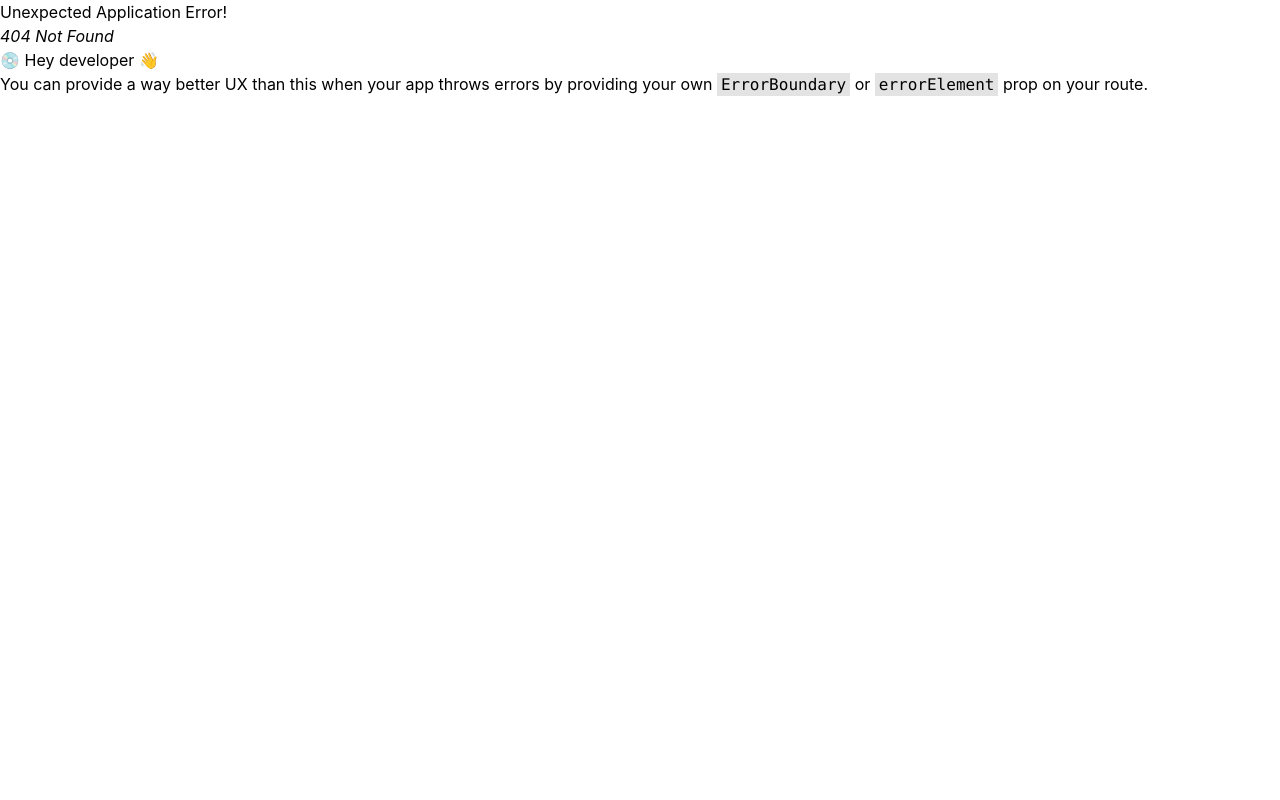
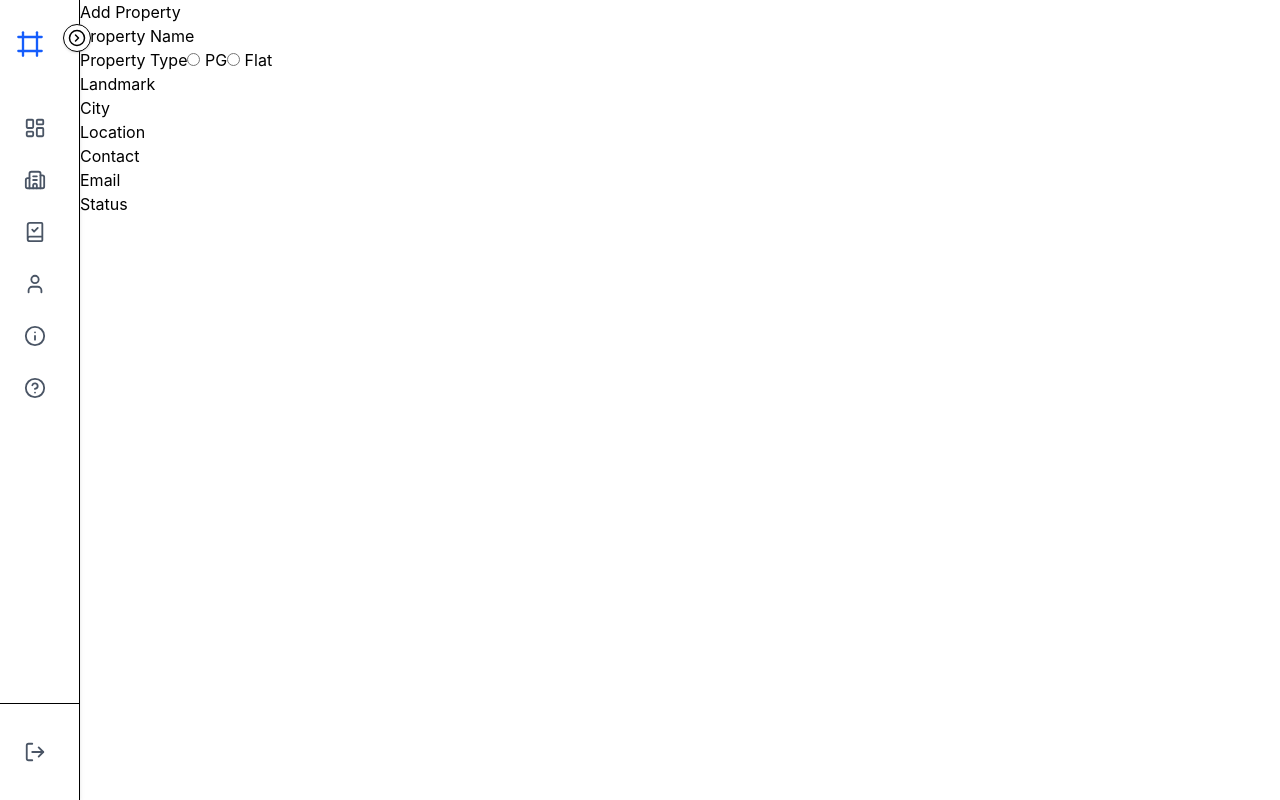
Before and after one commit to Dhananjay137/PG_Finder_Frontend, a React app: page /owner/addProperty in a window 1280 px wide. Before the commit this address had no page. Built offline with nearby package versions, Linux system fonts and the light colour scheme; the HTML template or start-up script is replaced by a standard one.

Commit message:
Refactor owner and admin components: update sidebars, add property form, and enhance routing

```diff
--- a/src/components/SignUp.jsx
+++ b/src/components/SignUp.jsx
@@ -86,7 +86,6 @@ export const SignUp = () => {
             <select {...register("role", validationSchema.roleValidator)} className="w-full border rounded-md p-2 mt-1 bg-white">
               <option value="seeker">Seeker</option>
               <option value="owner">Owner</option>
-              <option value="admin">Admin</option>
             </select>
             {errors.role && <p className="text-red-500 text-xs">{errors.role.message}</p>}
           </div>
--- a/src/components/admin/AdminSidebar.jsx
+++ b/src/components/admin/AdminSidebar.jsx
@@ -1,7 +1,32 @@
-import React from 'react'
+import { CircleChevronRight, Frame } from 'lucide-react'
+import React, { useState } from 'react'
 
 export const AdminSidebar = () => {
+  const [isOpenSidebar, setIsOpenSidebar] = useState(false)
   return (
-    <div>AdminSidebar</div>
+    <aside className='flex flex-col h-screen border shadow-md'>
+      {/* logo,name & collapse */}
+      <div className={`relative flex gap-2 p-4 items-center transition-all duration-300 ${isOpenSidebar ? 'w-42' : 'w-15'}`}>
+
+        <Frame size={22}/>
+
+        <span className={`font-bold transition-all duration-300 overflow-hidden whitespace-nowrap ${isOpenSidebar ? 'opacity-100 w-auto' : 'opacity-0 w-0'}`}>
+          PG Finder
+        </span>
+
+        <button
+        className='absolute -right-3 top-5 bg-white rounded-full transition-transform duration-300 hover:scale-110 shadow-sm'
+        style={{ transform: isOpenSidebar ? 'rotate(180deg)' : 'rotate(0deg)' }}
+        onClick={() => setIsOpenSidebar(!isOpenSidebar)}>
+          <CircleChevronRight size={18}/>
+        </button>
+
+      </div>
+      {/* tabs */}
+      <div></div>
+
+      {/* log out */}
+      <div></div>
+    </aside>
   )
 }
--- /dev/null
+++ b/src/components/owner/AddProperty.jsx
@@ -0,0 +1,94 @@
+import React from 'react'
+import { useForm } from 'react-hook-form'
+
+export const AddProperty = () => {
+  const { register, handleSubmit, formState: { errors }} = useForm()
+
+  const validationSchema = {
+    contactValidator: {
+      required: {
+        value: true,
+        message: 'Contact is required'
+      },
+      minLength: {
+        value: 10,
+        message: 'Contact must be at least 10 digits'
+      },
+      maxLength: {
+        value: 10,
+        message: 'Contact must be at most 10 digits'
+      },
+      pattern: {
+        value: /^[0-9]+$/,
+        message: 'Contact must be a number'
+      }
+    },
+    emailValidator: {
+      required: {
+        value: true,
+        message: 'Email is required'
+      },
+      pattern: {
+        value: /^[a-zA-Z0-9._%+-]+@[a-zA-Z0-9.-]+\.[a-zA-Z]{2,}$/,
+        message: 'Email is not valid'
+      }
+    }
+  }
+  const submitHandler = (data) => {
+    console.log(data)
+  }
+  return (
+    <div>
+      <h1>Add Property</h1>
+      <form onSubmit={handleSubmit(submitHandler)}>
+
+        {/* property name */}
+        <div>
+          <label>Property Name</label>
+          <input type='text' {...register('propertyName', { required: 'Property Name is required' })} />
+          {errors.propertyName && <p>{errors.propertyName.message}</p>}
+        </div>
+
+        {/* property type */}
+        <div>
+          <label>Property Type</label>
+          <input type='radio' value='PG' {...register('propertyType', { required: 'Property Type is required' })} /> PG
+          <input type='radio' value='Flat' {...register('propertyType', { required: 'Property Type is required' })} /> Flat
+          {errors.propertyType && <p>{errors.propertyType.message}</p>}
+        </div>
+
+        {/* landmark */}
+        <div>
+          <label>Landmark</label>
+          <input type='text' {...register('landmark', { required: 'Landmark is required' })} />
+          {errors.landmark && <p>{errors.landmark.message}</p>}
+        </div>
+
+        {/* city */}
+        <div>
+          <label>City</label>
+          <input type='text' {...register('city', { required: 'City is required' })} />
+          {errors.city && <p>{errors.city.message}</p>}
+        </div>
+
+        <div>
+          <label>Location</label>
+          <input type='text' {...register('location', { required: 'Location is required' })} />
+          {errors.location && <p>{errors.location.message}</p>}
+        </div>
+        <div>
+          <label>Contact</label>
+          <input type='text' {...register('contact', validationSchema.contactValidator)} />
+          {errors.contact && <p>{errors.contact.message}</p>}
+        </div>
+        <div>
+          <label>Email</label>
+          <input type='text' {...register('email', validationSchema.emailValidator)} />
+          {errors.email && <p>{errors.email.message}</p>}
+        </div>
+        <div><label>Status</label></div>
+        <div><label></label></div>
+      </form>
+    </div>
+  )
+}
--- a/src/components/owner/OwnerSidebar.jsx
+++ b/src/components/owner/OwnerSidebar.jsx
@@ -1,7 +1,72 @@
-import React from 'react'
+import React, { useState } from 'react'
+import { Link, useLocation } from 'react-router-dom'
+import {
+  CircleChevronRight, Frame, LogOut, LayoutDashboard,
+  Info, User, HelpCircle, Building2, BookCheck
+} from 'lucide-react'
 
 export const OwnerSidebar = () => {
+  const [isOpen, setIsOpen] = useState(false)
+  const { pathname } = useLocation() // Optional: for highlighting active tab
+
+  const menuItems = [
+    { name: 'Dashboard', icon: LayoutDashboard, path: '/dashboard' },
+    { name: 'Properties', icon: Building2, path: '/properties' },
+    { name: 'Bookings', icon: BookCheck, path: '/bookings' },
+    { name: 'Profile', icon: User, path: '/profile' },
+    { name: 'About Us', icon: Info, path: '/about' },
+    { name: 'Help', icon: HelpCircle, path: '/help' },
+  ]
+
   return (
-    <div>OwnerSidebar</div>
+    <aside className={`flex flex-col h-screen border-r bg-white shadow-md transition-all duration-300 ${isOpen ? 'w-64' : 'w-20'}`}>
+
+      {/* Header: Logo & Toggle */}
+      <div className='flex items-center justify-between p-4 mb-4 relative'>
+        <div className='flex items-center gap-3 overflow-hidden'>
+          <Frame size={28} className='text-blue-600 shrink-0' />
+          <span className={`font-bold text-xl transition-opacity duration-300 ${isOpen ? 'opacity-100' : 'opacity-0'}`}>
+            PG Finder
+          </span>
+        </div>
+
+        <button
+          onClick={() => setIsOpen(!isOpen)}
+          className='absolute -right-3 top-6 bg-white border rounded-full p-1 hover:bg-gray-50 shadow-sm z-10'
+        >
+          <CircleChevronRight
+            size={18}
+            className={`transition-transform duration-300 ${isOpen ? 'rotate-180' : ''}`}
+          />
+        </button>
+      </div>
+
+      {/* Navigation Tabs */}
+      <nav className='flex-1 px-3 space-y-1'>
+        {menuItems.map((item) => (
+          <Link
+            key={item.name}
+            to={item.path}
+            className={`flex items-center gap-4 px-3 py-3 rounded-lg transition-colors group
+              ${pathname === item.path ? 'bg-blue-50 text-blue-600' : 'text-gray-600 hover:bg-gray-100'}`}
+          >
+            <item.icon size={22} className='shrink-0' />
+            <span className={`whitespace-nowrap transition-all duration-300 ${isOpen ? 'opacity-100 w-auto' : 'opacity-0 w-0 overflow-hidden'}`}>
+              {item.name}
+            </span>
+          </Link>
+        ))}
+      </nav>
+
+      {/* Footer: Logout */}
+      <div className='p-3 border-t'>
+        <button className='w-full flex items-center gap-4 px-3 py-3 rounded-lg text-gray-600 hover:bg-red-50 hover:text-red-600 transition-colors'>
+          <LogOut size={22} className='shrink-0' />
+          <span className={`transition-all duration-300 ${isOpen ? 'opacity-100 w-auto' : 'opacity-0 w-0 overflow-hidden'}`}>
+            Log Out
+          </span>
+        </button>
+      </div>
+    </aside>
   )
 }
--- /dev/null
+++ b/src/components/owner/Property.jsx
@@ -0,0 +1,7 @@
+import React from 'react'
+
+export const Property = () => {
+  return (
+    <div>Property</div>
+  )
+}
--- /dev/null
+++ b/src/components/utils/FlatDetails.jsx
@@ -0,0 +1,7 @@
+import React from 'react'
+
+export const FlatDetails = () => {
+  return (
+    <div>FlatDetails</div>
+  )
+}
--- /dev/null
+++ b/src/components/utils/PGDetails.jsx
@@ -0,0 +1,7 @@
+import React from 'react'
+
+export const PGDetails = () => {
+  return (
+    <div>PGDetails</div>
+  )
+}
--- a/src/pages/admin/AdminHomePage.jsx
+++ b/src/pages/admin/AdminHomePage.jsx
@@ -4,8 +4,7 @@ import { Outlet } from 'react-router-dom'
 
 export const AdminHomePage = () => {
   return (
-    <div>
-      <h1>AdminHomePage</h1>
+    <div className='flex'>
       <AdminSidebar/>
       <Outlet/>
     </div>
--- /dev/null
+++ b/src/pages/owner/MyPropertyList.jsx
@@ -0,0 +1,7 @@
+import React from 'react'
+
+export const MyPropertyList = () => {
+  return (
+    <div>MyPropertyList</div>
+  )
+}
--- a/src/pages/owner/OwnerHomePage.jsx
+++ b/src/pages/owner/OwnerHomePage.jsx
@@ -4,8 +4,7 @@ import { Outlet } from 'react-router-dom'
 
 export const OwnerHomePage = () => {
   return (
-    <div>
-      <h1>OwnerHomePage</h1>
+    <div className='flex'>
       <OwnerSidebar/>
       <Outlet/>
     </div>
```
Also changed, not shown: src/router/AppRouter.jsx (+13 -1 lines).
